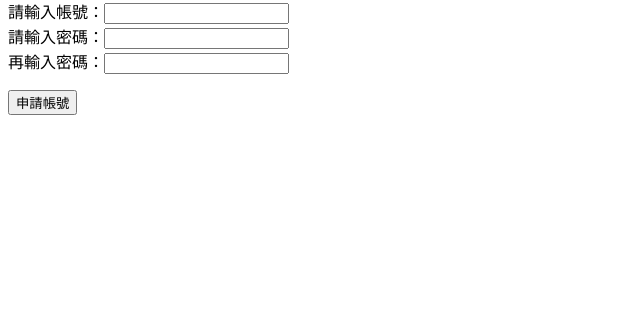
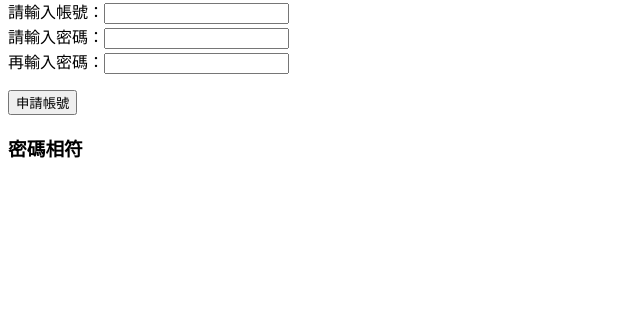
Before and after one commit to toppy368/Blog_Project, a PHP site: page /register.php in a window 1280 px wide. Shown: the part 175-501 px from the top of the page, without its empty margins (0-640 px from the left). Run offline with PHP 8.4, Linux system fonts and the light colour scheme; data that the repository does not hold is empty.

Commit message:
register.php：修改訊息格式
1. 在56行增加空白分段
2. 第61行，將密碼相符的訊息設定為h3標題

```diff
--- a/register.php
+++ b/register.php
@@ -53,10 +53,12 @@
 						die($e->getMessage());
 					}
 
+
 				//判斷"輸入密碼"欄位與"再輸入密碼"欄位數值一樣
 				//判定條件：以 if else 判斷條件是否相符
 				// A == B 雙等號等於兩者數字相符
 				if ($_POST['password'] == $_POST['check_password']) {
+					echo "<h3>"."密碼相符"."</h3>"."</ p>";
 				} else {
 					//如果兩者密碼不相符，會顯示不相符的訊息
 					echo "<h3>"."輸入密碼欄位與再輸入密碼欄位不符！請再輸入一次！"."</h3>"."</ p>";
```
